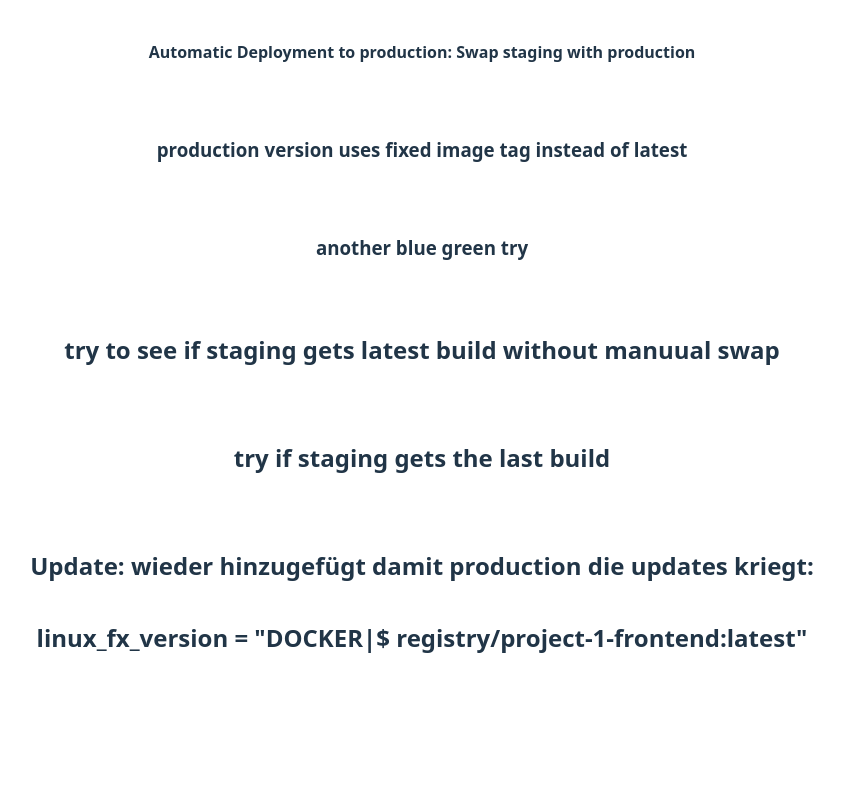
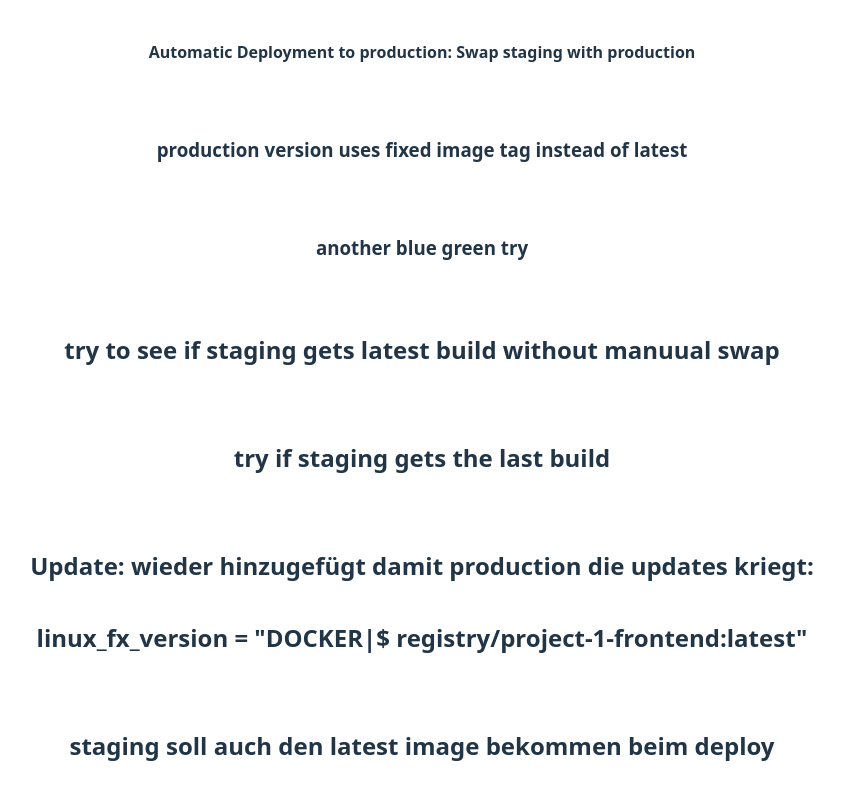
Before and after one commit to MaxPres13/project1-ci-cd, a React app in the folder frontend/: page / in a window 1280 px wide. Shown: the part 671-1471 px from the top of the page, without its empty margins (218-1062 px from the left). Before the commit the page ends 1379 px from the top, so only its background shows below. Built offline with nearby package versions, Linux system fonts and the light colour scheme; the HTML template or start-up script is replaced by a standard one.

Commit message:
set container set for staging

```diff
--- a/frontend/src/App.tsx
+++ b/frontend/src/App.tsx
@@ -19,6 +19,7 @@ function App() {
 				<br />
 				linux_fx_version = "DOCKER|$ registry/project-1-frontend:latest"
 			</h2>
+			<h2>staging soll auch den latest image bekommen beim deploy</h2>
 		</div>
 	);
 }
```
